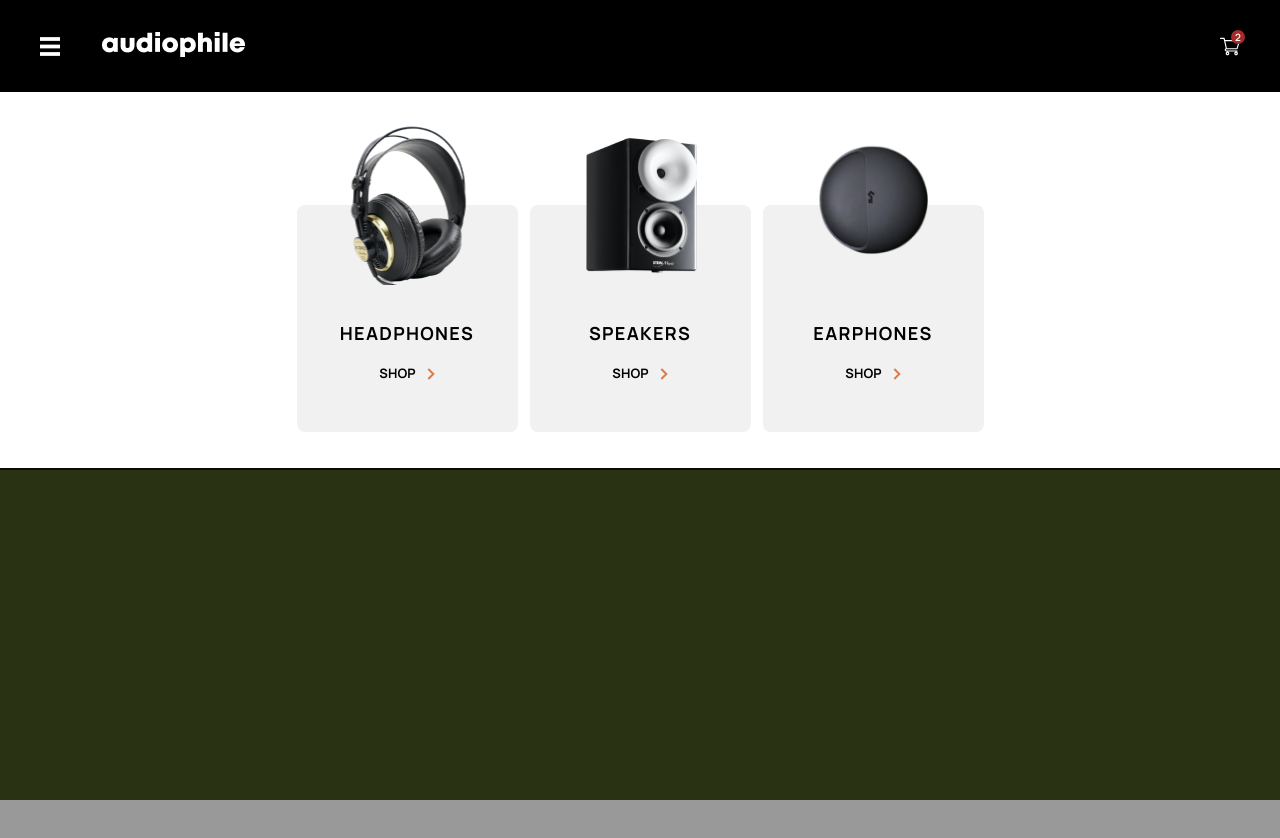
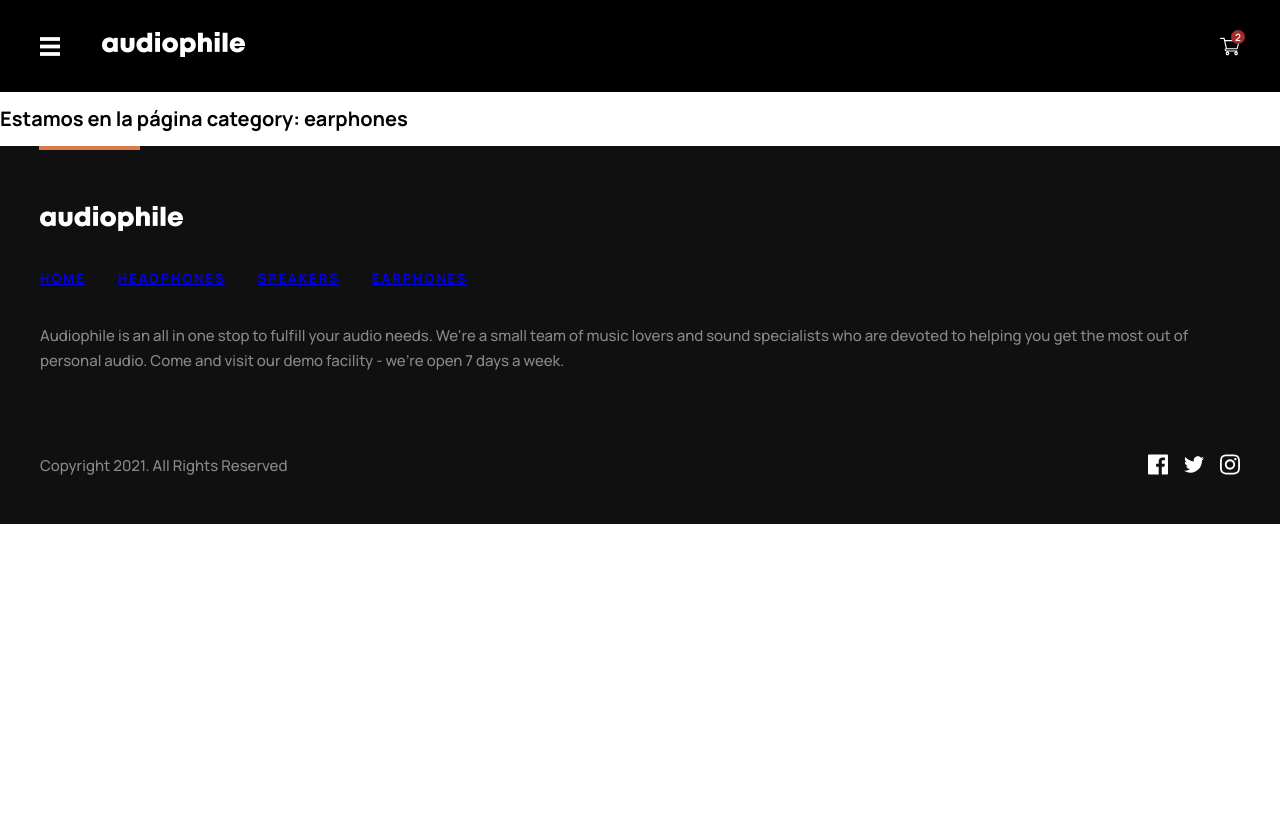
Before and after one commit to NubelityReact/react-project-vite, a React (Vite) app: page /category/earphones in a window 1280 px wide. Shown: the top 838 px of the page. After the commit the page ends 800 px from the top, so only its background shows below. Built offline with nearby package versions, Linux system fonts and the light colour scheme.

Commit message:
routing and query params

```diff
--- a/package.json
+++ b/package.json
@@ -15,7 +15,8 @@
     "clsx": "^2.1.1",
     "prop-types": "^15.8.1",
     "react": "^18.3.1",
-    "react-dom": "^18.3.1"
+    "react-dom": "^18.3.1",
+    "react-router-dom": "^6.26.1"
   },
   "devDependencies": {
     "@types/react": "^18.3.3",
--- a/src/App.jsx
+++ b/src/App.jsx
@@ -1,19 +1,13 @@
+import { Outlet } from "react-router-dom";
 import "./App.css";
 import Footer from "./components/Layout/Footer";
 import Header from "./components/Layout/header";
 
 function App() {
   return (
-    <div
-      style={{
-        display: "grid",
-        minHeight: "100vh",
-        placeContent: "flex-start",
-        background: "#452",
-        overflow: "auto",
-      }}
-    >
+    <div>
       <Header />
+      <Outlet />
       <Footer />
     </div>
   );
--- a/src/components/Containers/TextMenu/data.js
+++ b/src/components/Containers/TextMenu/data.js
@@ -1,14 +1,18 @@
 export const data = [
   {
     label: "home",
+    href: "/",
   },
   {
     label: "headphones",
+    href: "/category/headphones",
   },
   {
     label: "speakers",
+    href: "/category/speakers",
   },
   {
     label: "earphones",
+    href: "/category/earphones",
   },
 ];
--- a/src/components/Containers/TextMenu/index.jsx
+++ b/src/components/Containers/TextMenu/index.jsx
@@ -1,6 +1,7 @@
 import { data } from "./data";
 import styles from "./text-menu.styles.module.css";
 import Typography from "../../Typography";
+import { Link } from "react-router-dom";
 
 const TextMenu = (props) => {
   return (
@@ -9,9 +10,11 @@ const TextMenu = (props) => {
         {data.map((item) => {
           return (
             <li key={item.label} className={styles.listItem}>
-              <Typography variant="subtitle" style={{ letterSpacing: "2px" }}>
-                {item.label}
-              </Typography>
+              <Link to={item.href}>
+                <Typography variant="subtitle" style={{ letterSpacing: "2px" }}>
+                  {item.label}
+                </Typography>
+              </Link>
             </li>
           );
         })}
--- a/src/components/Layout/header/index.jsx
+++ b/src/components/Layout/header/index.jsx
@@ -7,7 +7,7 @@ import { useState } from "react";
 import Modal from "../../Modal/Base";
 
 const Header = () => {
-  const [isMenuOpen, setIsMenuOpen] = useState(true);
+  const [isMenuOpen, setIsMenuOpen] = useState(false);
 
   const toggleMenu = () => {
     setIsMenuOpen(!isMenuOpen);
--- a/src/main.jsx
+++ b/src/main.jsx
@@ -2,9 +2,26 @@ import React from "react";
 import ReactDOM from "react-dom/client";
 import App from "./App.jsx";
 import "./index.css";
+import { createBrowserRouter, RouterProvider } from "react-router-dom";
+import CategoryPage from "./pages/Category/index.jsx";
+import NotFoundPage from "./pages/NotFound/index.jsx";
+
+const router = createBrowserRouter([
+  {
+    path: "/",
+    element: <App />,
+    errorElement: <NotFoundPage />,
+    children: [
+      {
+        path: "/category/:name",
+        element: <CategoryPage />,
+      },
+    ],
+  },
+]);
 
 ReactDOM.createRoot(document.getElementById("root")).render(
   <React.StrictMode>
-    <App />
+    <RouterProvider router={router} />
   </React.StrictMode>,
 );
--- /dev/null
+++ b/src/pages/Category/index.jsx
@@ -0,0 +1,14 @@
+import { useParams } from "react-router-dom";
+
+const CategoryPage = () => {
+  const params = useParams();
+  const name = params.name;
+
+  return (
+    <div>
+      <h1>Estamos en la página category: {name}</h1>
+    </div>
+  );
+};
+
+export default CategoryPage;
--- /dev/null
+++ b/src/pages/NotFound/index.jsx
@@ -0,0 +1,5 @@
+const NotFoundPage = () => {
+  return <div>Page not found</div>;
+};
+
+export default NotFoundPage;
```
Also changed, not shown: 1 other file (tests, documents, lock files or other folders).
